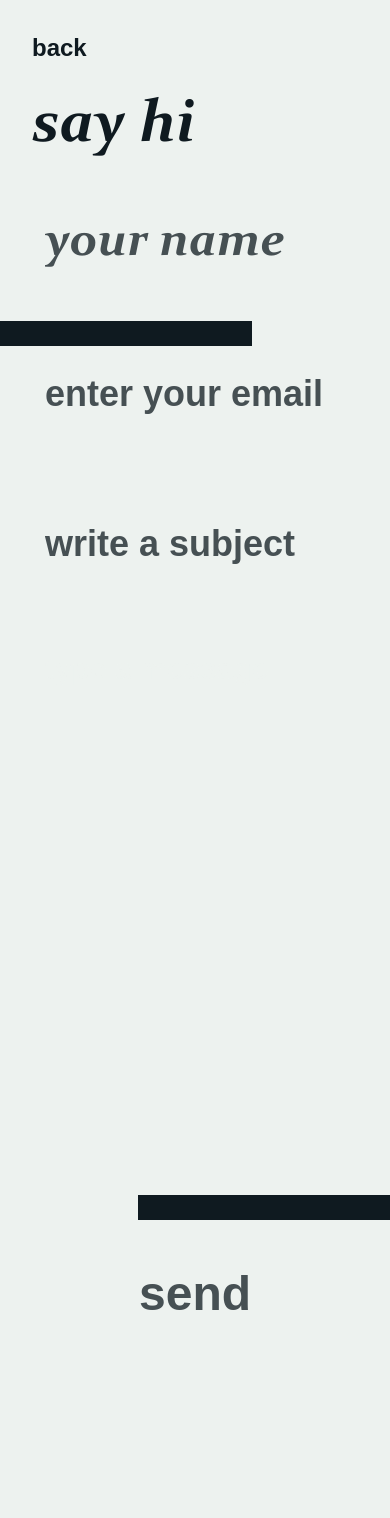
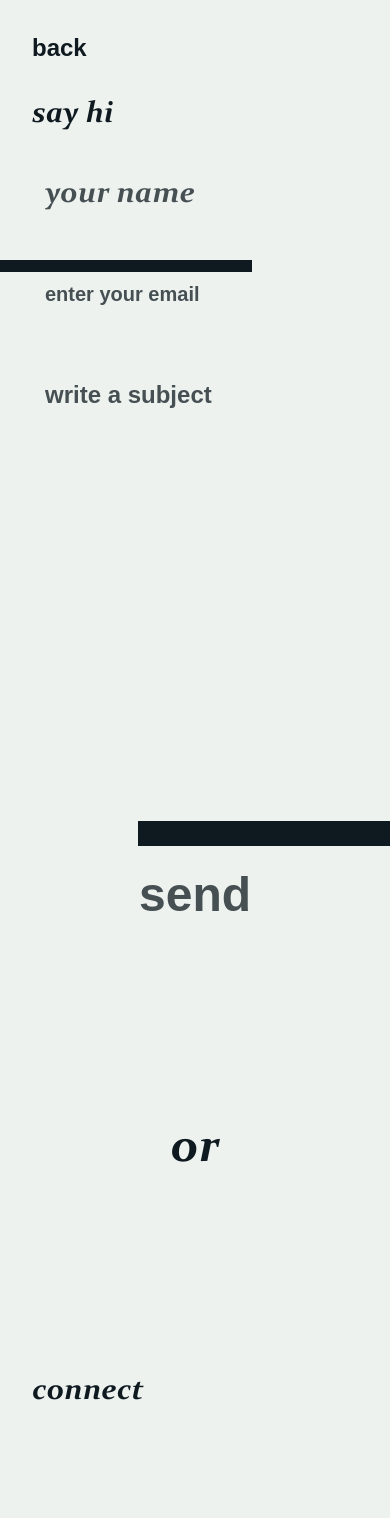
Before and after one commit to WilliamSaedan/my-portfolio, a Next.js app: page /contact in a window 390 px wide. Shown: the top 1518 px of the page. Built offline with nearby package versions, Linux system fonts and the light colour scheme; a web font is replaced by a local one.

Commit message:
Mobile format adjustments

```diff
--- a/components/FocusSection.js
+++ b/components/FocusSection.js
@@ -152,6 +152,9 @@ export default function FocusSection({
             isDraggable={false}
             onBreakpointChange={(breakpoint, cols) => {
                 switch (breakpoint) {
+                    case 'xxs':
+                        setRowHeight(defaultRowHeight * 0.5 * (height / 100));
+                        break;
                     default:
                         setRowHeight(defaultRowHeight * (height / 100));
                 }
@@ -164,12 +167,12 @@ export default function FocusSection({
                     direction === 'right' ? 'text-right' : ''
                 } ${colorStyles.text}`}>
                 <div
-                    className={`sticky m-8 h-fit ${colorStyles.text}`}
+                    className={`sticky m-8 sm:m-4 h-fit ${colorStyles.text}`}
                     style={{ top: `${offset}px` }}
                     ref={headerRef}>
                     <Link href={href}>
                         <div
-                            className={`font-ConstantiaBold text-9xl 2xl:text-7xl sm:text-6xl`}>
+                            className={`font-ConstantiaBold text-9xl 2xl:text-7xl sm:text-4xl`}>
                             {title}
                         </div>
                     </Link>
@@ -180,7 +183,7 @@ export default function FocusSection({
                                 : direction === 'right'
                                 ? 'mr-40 xl:mr-16 lg:mr-0'
                                 : ''
-                        } mt-24 text-2xl`}>
+                        } mt-24 sm:mt-10 sm:text-base text-2xl`}>
                         {subText}
                     </div>
                 </div>
--- a/components/Footer.js
+++ b/components/Footer.js
@@ -11,7 +11,7 @@ export default function Footer({ main = true }) {
     const footerRef = useRef();
     const isInView = useInView(footerRef, {
         once: false,
-        amount: 0.75,
+        amount: 0.5,
     });
 
     const footerWords = [' say hi?', ' add more?', ' team up?'];
@@ -76,9 +76,9 @@ export default function Footer({ main = true }) {
                                 variants={logoVariants}
                                 className='inline-block'>
                                 <Link
-                                    className='group inline-block'
+                                    className='group inline-flex'
                                     href='/'>
-                                    <span className='font-ConstantiaBold text-[300px] xl:text-[220px] md:text-[150px] sm:text-[90px] hover:text-yellow group-focus:text-yellow transition-colors duration-200'>
+                                    <span className='text-bottom font-ConstantiaBold text-[300px] xl:text-[220px] md:text-[11.5rem] sm:text-8xl hover:text-yellow group-focus:text-yellow transition-colors duration-200'>
                                         WiLL
                                     </span>
                                 </Link>
@@ -88,7 +88,7 @@ export default function Footer({ main = true }) {
                                 animate={isInView ? 'here' : 'away'}
                                 variants={garnishVariants}
                                 className='text-[165px] xl:text-9xl lg:text-8xl md:text-7xl sm:text-5xl inline-block'>
-                                &nbsp;you
+                                <span className='xl:ml-8 sm:ml-2'>&nbsp;you</span>
                                 <Link
                                     className='sm:block hover:text-red focus:text-red whitespace-pre-line transition-colors duration-200'
                                     href='/contact'>
--- a/components/Header.js
+++ b/components/Header.js
@@ -279,7 +279,7 @@ export default function Header() {
                         key='subLogo'
                         className='w-full h-full'>
                         <motion.div
-                            className='pt-8 sm:pt-0 h-full'
+                            className='pt-8 lg:pl-10 md:pl-8 sm:pt-0 sm:pl-4 h-full'
                             animate={!isInView ? 'away' : 'here'}
                             variants={subLogoVariants}>
                             <a
--- a/components/Portfolio.js
+++ b/components/Portfolio.js
@@ -95,7 +95,7 @@ export default function Porfolio() {
     return (
         <motion.div
             id='portfolio'
-            className='p-8 sm:p-0 h-full'
+            className='p-8 h-full'
             ref={sectionRef}>
             <header
                 ref={headerRef}
--- a/pages/contact.js
+++ b/pages/contact.js
@@ -100,6 +100,8 @@ export default function Contact() {
         if (triedSubmit) verifyInput();
     }, [post]);
 
+    const [rowHeight, setRowHeight] = useState(125);
+
     const lgLayout = [
         { i: 'name', x: 0, y: 0, w: 1, h: 1.5, static: true },
         { i: 'subject', x: 1, y: 0, w: 2, h: 1, static: true },
@@ -141,7 +143,7 @@ export default function Contact() {
                     ease: 'anticipate',
                 }}>
                 <Nav />
-                <header className='font-ConstantiaBold ml-8 text-6xl'>
+                <header className='font-ConstantiaBold ml-8 text-6xl sm:text-3xl'>
                     say hi
                 </header>
                 <form onSubmit={sendEmail}>
@@ -154,8 +156,17 @@ export default function Contact() {
                             xs: 480,
                             xxs: 0,
                         }}
+                        onBreakpointChange={(breakpoint, cols) => {
+                            switch (breakpoint) {
+                                case 'xxs':
+                                    setRowHeight(75);
+                                    break;
+                                default:
+                                    setRowHeight(125);
+                            }
+                        }}
                         cols={{ lg: 3, md: 3, sm: 2, xs: 2, xxs: 2 }}
-                        rowHeight={125}
+                        rowHeight={rowHeight}
                         margin={[25, 25]}>
                         <div key='name'>
                             <input
@@ -168,10 +179,10 @@ export default function Contact() {
                                         user_name: e.target.value,
                                     })
                                 }
-                                className='absolute text-6xl sm:text-5xl h-full placeholder:text-black placeholder:opacity-75 w-full bg-transparent p-5 focus:outline-none font-ConstantiaBold'
+                                className='absolute text-6xl sm:text-3xl h-full placeholder:text-black placeholder:opacity-75 w-full bg-transparent p-5 focus:outline-none font-ConstantiaBold'
                                 placeholder='your name'
                             />
-                            <div className='h-[25px] w-full bg-black absolute -bottom-[25px] -left-1/3 lg:-bottom-[40px]' />
+                            <div className='h-[25px] w-full bg-black absolute -bottom-[25px] sm:h-[12px] -left-1/3 lg:-bottom-[40px]' />
                             <p
                                 className={`transition-all absolute bottom-0 lg:-bottom-6 pb-5 px-5 ${
                                     !errorState.nameLength
@@ -192,7 +203,7 @@ export default function Contact() {
                                         user_email: e.target.value,
                                     })
                                 }
-                                className='text-4xl absolute h-full placeholder:text-black placeholder:opacity-75 w-full bg-transparent px-5 focus:outline-none'
+                                className='text-4xl sm:text-xl absolute h-full placeholder:text-black placeholder:opacity-75 w-full bg-transparent px-5 focus:outline-none'
                                 placeholder='enter your email'
                             />
                             <p
@@ -216,7 +227,7 @@ export default function Contact() {
                                         subject: e.target.value,
                                     })
                                 }
-                                className='text-4xl absolute placeholder:text-black placeholder:opacity-75 h-full w-full bg-transparent p-5 focus:outline-none'
+                                className='text-4xl sm:text-2xl absolute placeholder:text-black placeholder:opacity-75 h-full w-full bg-transparent p-5 focus:outline-none'
                                 placeholder='write a subject'
                             />
                             <p
@@ -238,7 +249,7 @@ export default function Contact() {
                                         message: e.target.value,
                                     })
                                 }
-                                className='text-3xl text-white placeholder:text-white placeholder:opacity-75 bg-blue h-full w-full p-5 bg-transparent focus:outline-none resize-none'
+                                className='text-3xl sm:text-xl text-white placeholder:text-white placeholder:opacity-75 bg-blue h-full w-full p-5 bg-transparent focus:outline-none resize-none'
                                 placeholder='type a message'
                             />
                             <div className='h-[25px] w-full bg-black absolute -bottom-[14px] left-1/3' />
@@ -269,10 +280,10 @@ export default function Contact() {
                         </div>
                     </ResponsiveGridLayout>
                 </form>
-                <div className='flex justify-center items-center w-full h-96 text-9xl font-ConstantiaBold'>
+                <div className='flex justify-center items-center w-full h-96 text-9xl sm:text-5xl font-ConstantiaBold'>
                     or
                 </div>
-                <header className='font-ConstantiaBold m-8 text-6xl'>
+                <header className='font-ConstantiaBold m-8 text-6xl sm:text-3xl'>
                     connect
                 </header>
                 <div className='flex flex-col justify-center items-center min-h-[60vh]'>
```
